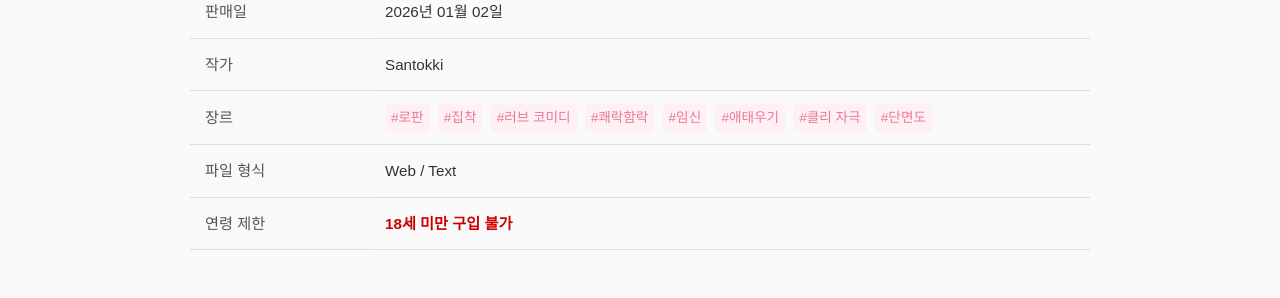
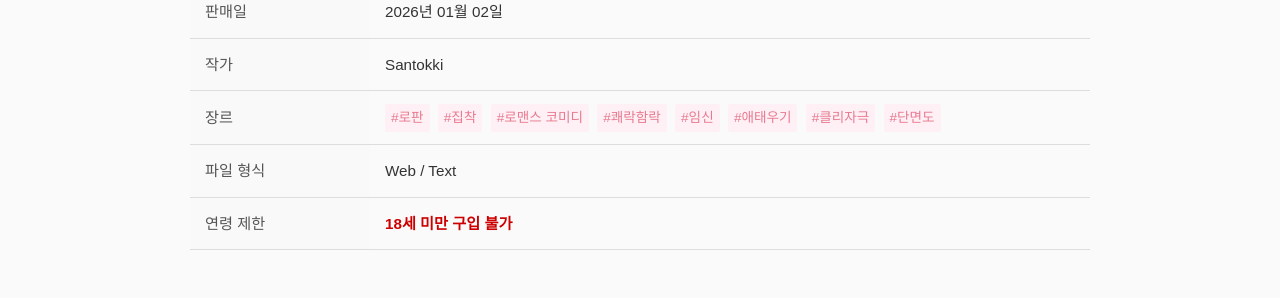
Before and after one commit to narelim/mag-ross-archive, a Jekyll site: the page built from _posts/2026-01-02-hentai-rewindlover.md, in a window 1280 px wide. Shown: the part 1025-1323 px from the top of the page. Built offline with Jekyll 4.4.1, drawn with Linux system fonts in a browser that asks for light colours; some web fonts are replaced.

Commit message:
Update 2026-01-02-hentai-rewindlover.md

```diff
--- a/_posts/2026-01-02-hentai-rewindlover.md
+++ b/_posts/2026-01-02-hentai-rewindlover.md
@@ -4,7 +4,7 @@ title: "나를 피하던 정략 결혼 약혼자가 회귀 후에는 내게 집
 date: 2026-01-02
 series_id: "dmar20260009"
 category: "dlsite"
-tags: [로판, 집착, 러브 코미디, 쾌락함락, 임신, 애태우기, 클리 자극, 단면도]
+tags: [로판, 집착, 로맨스 코미디, 쾌락함락, 임신, 애태우기, 클리자극, 단면도]
 type: Secret
 image:
 price: "1,200"        # 가격 (없으면 Free로 뜸)
```
